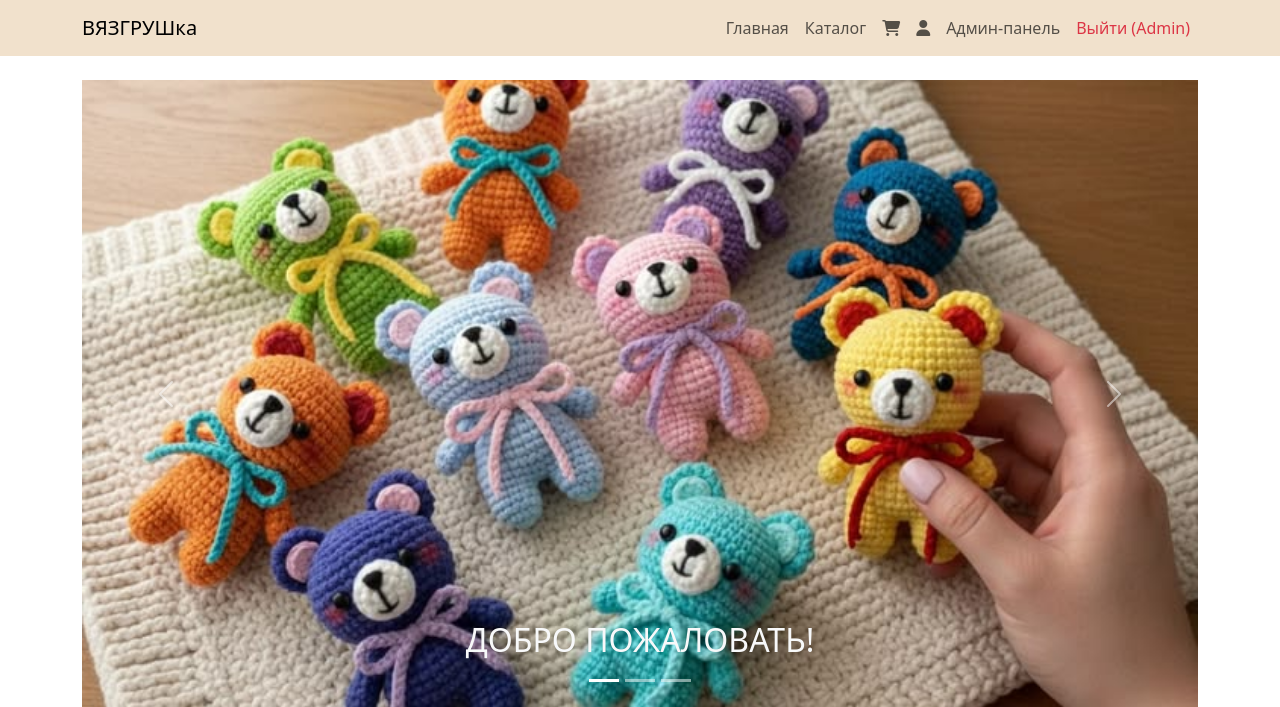
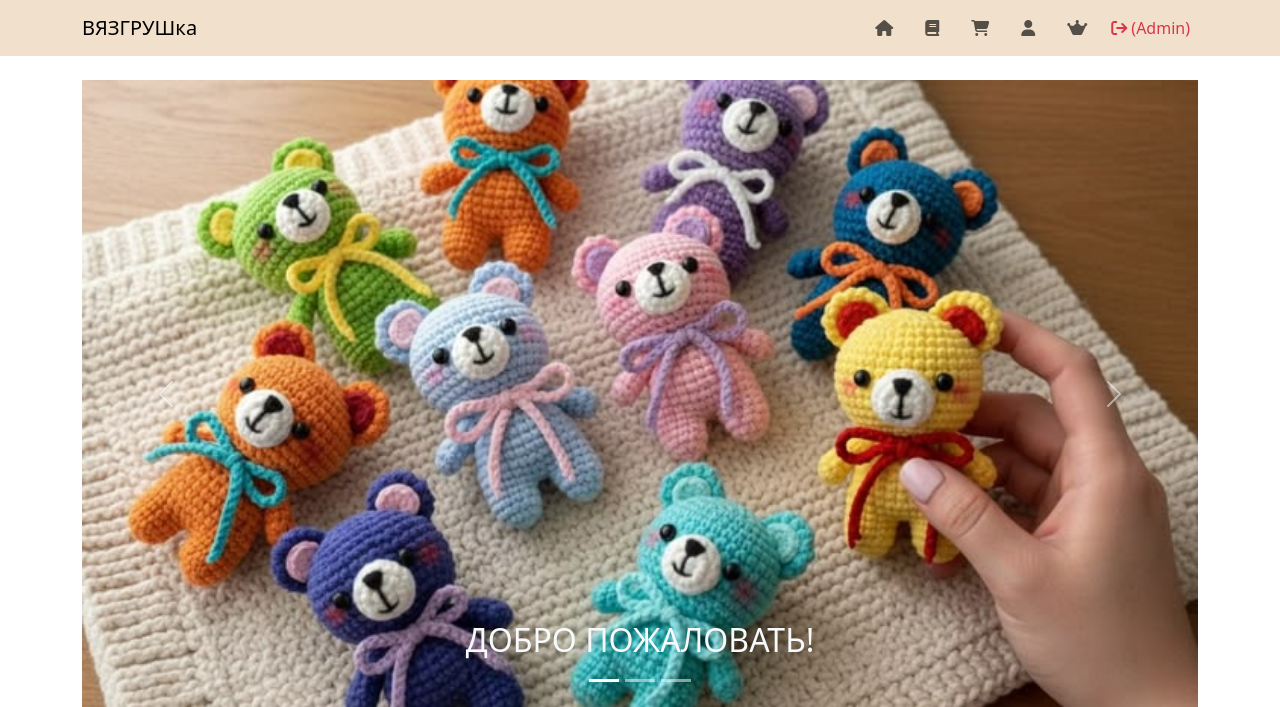
Before and after one commit to AnSmi-07/KT, a PHP site: page /index.php in a window 1280 px wide. Shown: the top 707 px of the page. Run offline with PHP 8.4, Linux system fonts and the light colour scheme; the visitor is signed in with stand-in values (Sample User, id 1); data comes from the database, SQL or seed files in the repository; some libraries are stand-ins or nearby versions.

Commit message:
В тектовый файл добавлены плановые задачи и меню было выполнено иконками с title

```diff
--- a/html/katalog.php
+++ b/html/katalog.php
@@ -4,7 +4,7 @@
 <h1 class="text-center my-5">Каталог вязгрушинок</h1>
 <div class="row">
     <?php foreach ($products as $product): ?>
-        <div class="col-lg-4 mb-3">
+        <div class="col-lg-4 col-sm-2 mb-3">
             <div class="card">
                 <img src="img/<?= $product['image'] ?>" class="card-img-top" alt="<?= $product['name'] ?>">
                 <div class="card-body">
--- a/html/main.php
+++ b/html/main.php
@@ -17,23 +17,23 @@
         </button>
         <div class="collapse navbar-collapse" id="navbarNav">
             <ul class="navbar-nav ms-auto">
-                <li class="nav-item"><a class="nav-link" href="index.php">Главная</a></li>
-                <li class="nav-item"><a class="nav-link" href="katalog.php">Каталог</a></li>
+                <li class="nav-item mx-2"><a class="nav-link" href="index.php"><i class="fa-solid fa-house" title="Главная"></i></a></li>
+                <li class="nav-item mx-2"><a class="nav-link" href="katalog.php"><i class="fa-solid fa-book" title="Каталог"></i></a></li>
                 <?php
                     $cart_count = 0;
                     if (!empty($_SESSION['cart']) && is_array($_SESSION['cart'])) {
                         foreach ($_SESSION['cart'] as $q) $cart_count += $q;
                     }
                 ?>
-                <li class="nav-item">
-                    <a class="nav-link" href="cart.php"><i class="fa-solid fa-cart-shopping"></i><?= $cart_count > 0 ? ' (' . $cart_count . ')' : '' ?></a>
+                <li class="nav-item mx-2">
+                    <a class="nav-link" href="cart.php"><i class="fa-solid fa-cart-shopping" title="Корзина"></i><?= $cart_count > 0 ? ' (' . $cart_count . ')' : '' ?></a>
                 </li>
-                <li class="nav-item"><a class="nav-link" href="zakazs.php"><i class="fa-solid fa-user"></i></a></li>
+                <li class="nav-item mx-2"><a class="nav-link" href="zakazs.php"><i class="fa-solid fa-user" title="Личный кабинет"></i></a></li>
                 <?php if ($auth_user && $auth_user['role'] == 1): ?>
-                    <li class="nav-item"><a class="nav-link" href="administration.php">Админ-панель</a></li>
+                    <li class="nav-item mx-2"><a class="nav-link" href="administration.php"><i class="fa-brands fa-web-awesome" title="Панель-администратора"></i></a></li>
                 <?php endif; ?>
                 <?php if ($auth_user): ?>
-                    <li class="nav-item"><a class="nav-link text-danger" href="logout.php">Выйти (<?php echo htmlspecialchars($auth_user['login']); ?>)</a></li>
+                    <li class="nav-item ml-2"><a class="nav-link text-danger" href="logout.php"><i class="fa-solid fa-arrow-right-from-bracket" title="Выход"></i> (<?php echo htmlspecialchars($auth_user['login']); ?>)</a></li>
                 <?php endif; ?>
             </ul>
         </div>
--- a/text.txt
+++ b/text.txt
@@ -0,0 +1,5 @@
+Добавить шрифты, иконки.
+Проработать палитру.
+Заполнить контентом главную страницу.
+Исправить слайдер.
+ВЫЖИТЬ
```
